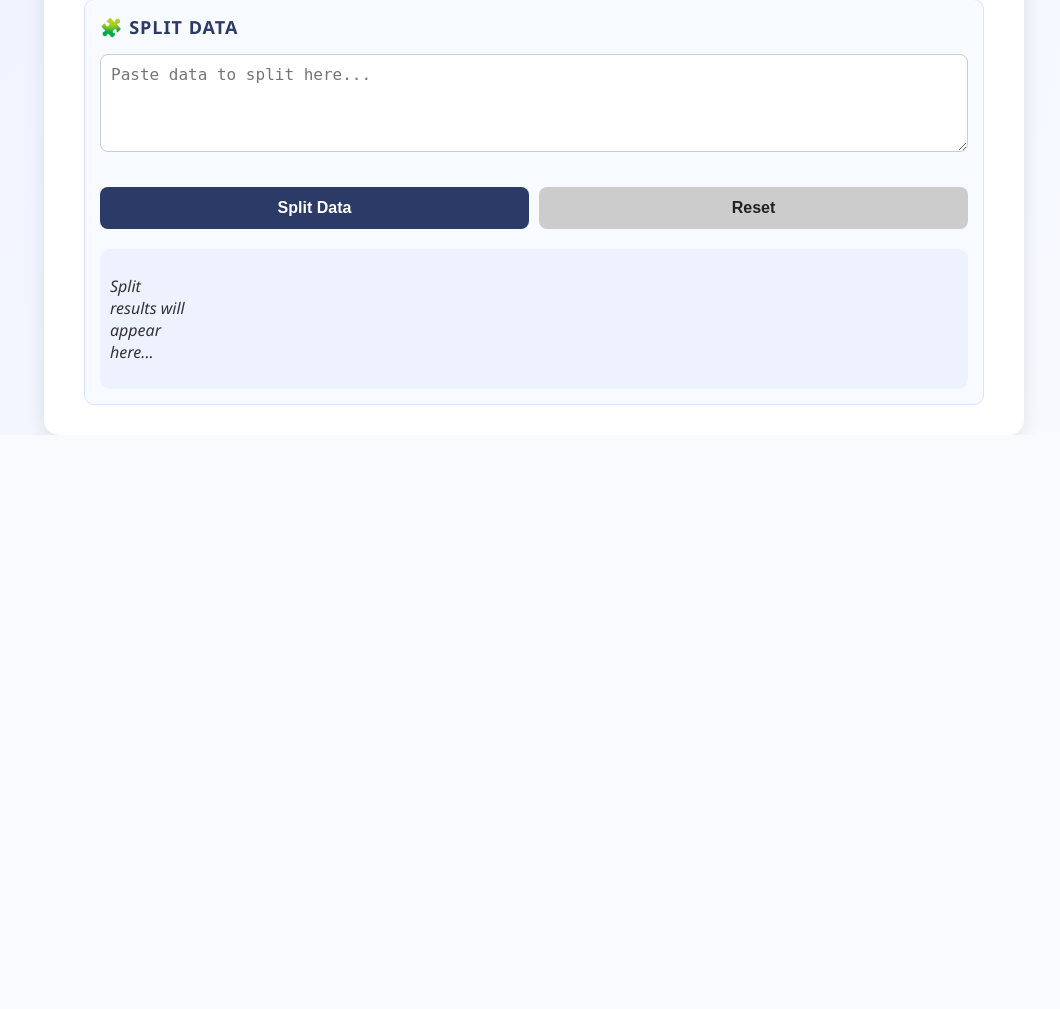
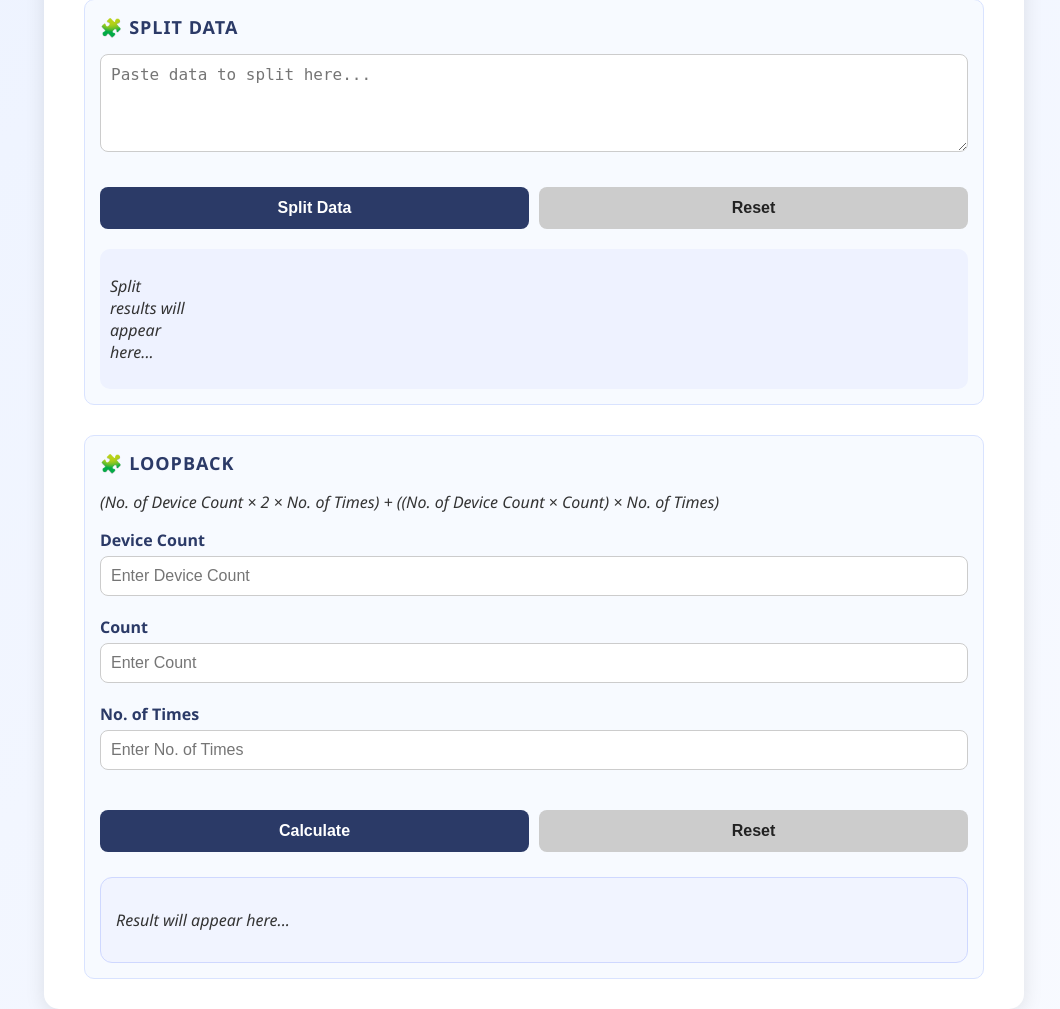
Before and after one commit to VenkataSuresh7989/fuota, a Flask app: page / in a window 1280 px wide. Shown: the part 1094-2103 px from the top of the page, without its empty margins (106-1166 px from the left). Before the commit the page ends 1529 px from the top, so only its background shows below. Run offline with Flask 3, Linux system fonts and the light colour scheme.

Commit message:
Loopback logic updated.

```diff
--- a/static/css/style.css
+++ b/static/css/style.css
@@ -208,6 +208,53 @@ button.reset:hover {
   background: #eef2ff;
 }
 
+
+/* Loopback Section */
+.loopback-inputs {
+  margin-top: 15px;
+}
+
+.loopback-inputs label {
+  display: block;
+  margin: 10px 0 5px;
+  font-weight: 600;
+  color: #2b3a67;
+}
+
+.loopback-inputs input {
+  width: 100%;
+  padding: 10px;
+  border: 1px solid #ccc;
+  border-radius: 8px;
+  font-size: 16px;
+  margin-bottom: 10px;
+}
+
+.result-box {
+  background: #eef2ff;
+  border: 1px solid #cfd8ff;
+  border-radius: 10px;
+  padding: 15px;
+  margin-top: 15px;
+  text-align: left;
+}
+
+.result-box h4 {
+  color: #2b3a67;
+  margin-top: 10px;
+}
+
+.final-count {
+  color: #4359a0;
+  font-size: 20px;
+  font-weight: bold;
+}
+
+.split-error {
+  color: red;
+  margin-top: 10px;
+}
+
 /* Status Mappings Container */
 .mappings-container {
   margin-top: 30px;
@@ -222,6 +269,7 @@ button.reset:hover {
   flex: 1;
   min-width: 280px;
 }
+
 .mapping-section h4{ text-align: center; margin-bottom: 10px; margin-top: 0;}
 @media (max-width: 600px) {
   .container {
--- a/static/js/main.js
+++ b/static/js/main.js
@@ -85,3 +85,40 @@ async function loadMappings() {
 }
 
 loadMappings();
+
+
+function validateInteger(input) {
+  input.value = input.value.replace(/[^0-9]/g, ''); // allow only integers
+}
+
+function calculateLoopback() {
+  const deviceCount = parseInt(document.getElementById("deviceCount").value) || 0;
+  const count = parseInt(document.getElementById("count").value) || 0;
+  const times = parseInt(document.getElementById("times").value) || 0;
+
+  const output = document.getElementById("loopbackResult");
+
+  if (deviceCount === 0 || count === 0 || times === 0) {
+    output.innerHTML = `<p class="split-error">Please enter all values (only integers allowed).</p>`;
+    return;
+  }
+
+  // Formula: (DeviceCount * 2 * Times) + ((DeviceCount * Count) * Times)
+  const finalCount = (deviceCount * 2 * times) + ((deviceCount * count) * times);
+
+  output.innerHTML = `
+    <div class="result-box">
+      <p><strong>Device Count:</strong> ${deviceCount}</p>
+      <p><strong>Count:</strong> ${count}</p>
+      <p><strong>No. of Times:</strong> ${times}</p>
+      <h4>🔢 Final Result: <span class="final-count">${finalCount}</span></h4>
+    </div>
+  `;
+}
+
+function resetLoopback() {
+  document.getElementById("deviceCount").value = "";
+  document.getElementById("count").value = "";
+  document.getElementById("times").value = "";
+  document.getElementById("loopbackResult").innerHTML = `<p><em>Result will appear here...</em></p>`;
+}
--- a/templates/index.html
+++ b/templates/index.html
@@ -89,6 +89,35 @@
         <p><em>Split results will appear here...</em></p>
       </div>
     </div>
+
+    <!-- Loopback -->
+    <div class="split-container">
+      <h3>🧩 Loopback</h3>
+
+      <div class="formula">
+        <p><em>(No. of Device Count × 2 × No. of Times) + ((No. of Device Count × Count) × No. of Times)</em></p>
+      </div>
+
+      <div class="loopback-inputs">
+        <label>Device Count</label>
+        <input type="number" id="deviceCount" min="0" oninput="validateInteger(this)" placeholder="Enter Device Count">
+
+        <label>Count</label>
+        <input type="number" id="count" min="0" oninput="validateInteger(this)" placeholder="Enter Count">
+
+        <label>No. of Times</label>
+        <input type="number" id="times" min="0" oninput="validateInteger(this)" placeholder="Enter No. of Times">
+
+        <div class="button-group">
+          <button onclick="calculateLoopback()">Calculate</button>
+          <button class="reset" onclick="resetLoopback()">Reset</button>
+        </div>
+
+        <div id="loopbackResult" class="output">
+          <p><em>Result will appear here...</em></p>
+        </div>
+      </div>
+    </div>
   </div>
 
   <script src="{{ url_for('static', filename='js/main.js') }}"></script>
```
